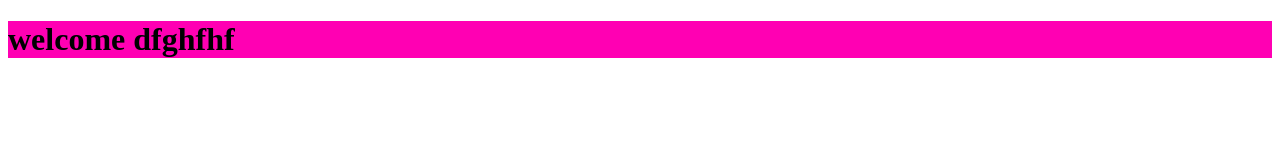
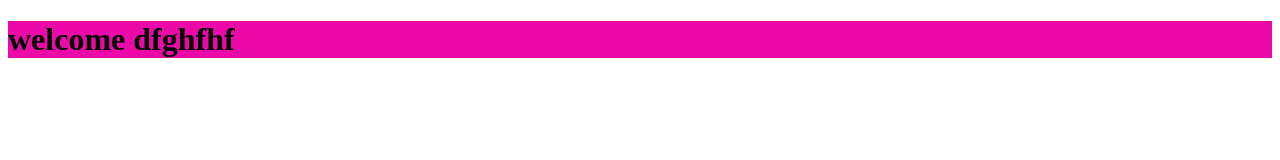
Before and after one commit to Mridularora123/test2, a plain HTML site: page index.html in a window 1280 px wide. Drawn offline with Linux system fonts and the light colour scheme.

Commit message:
update css1

```diff
--- a/style/css.css
+++ b/style/css.css
@@ -1,3 +1,3 @@
 h1{
-    background-color: rgb(255, 0, 179);
+    background-color: rgb(237, 9, 168);
 }
```
